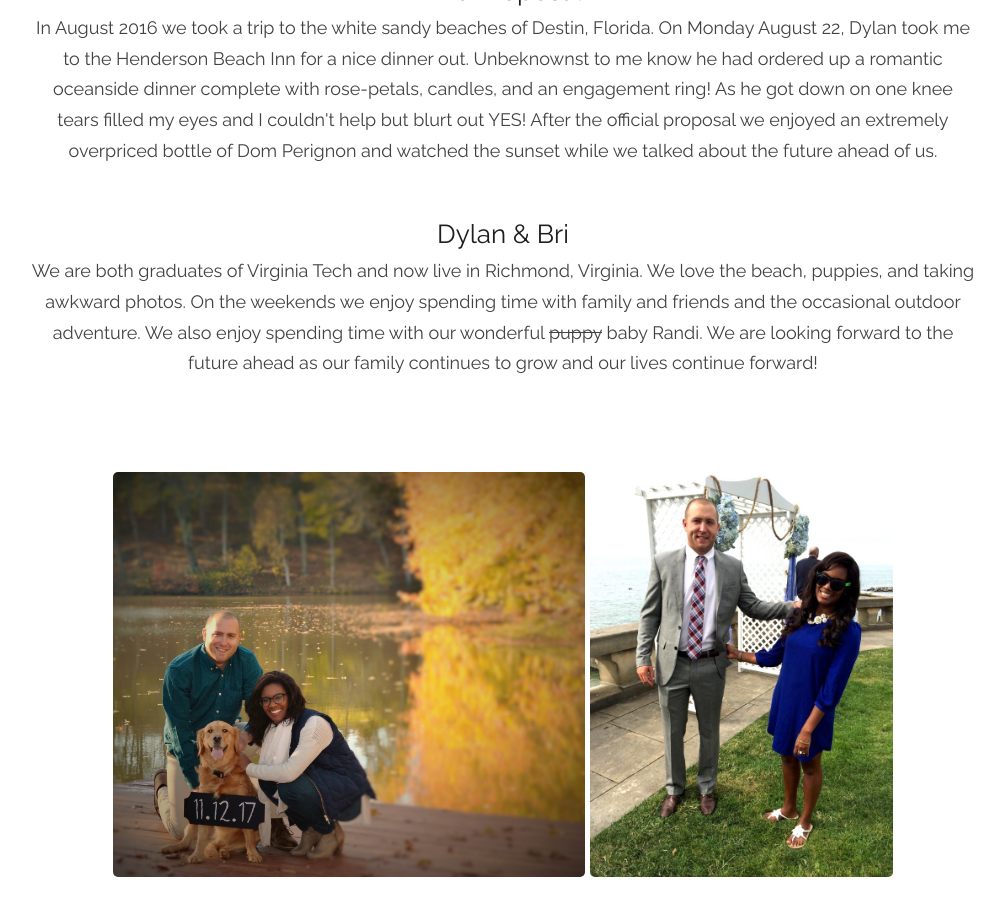
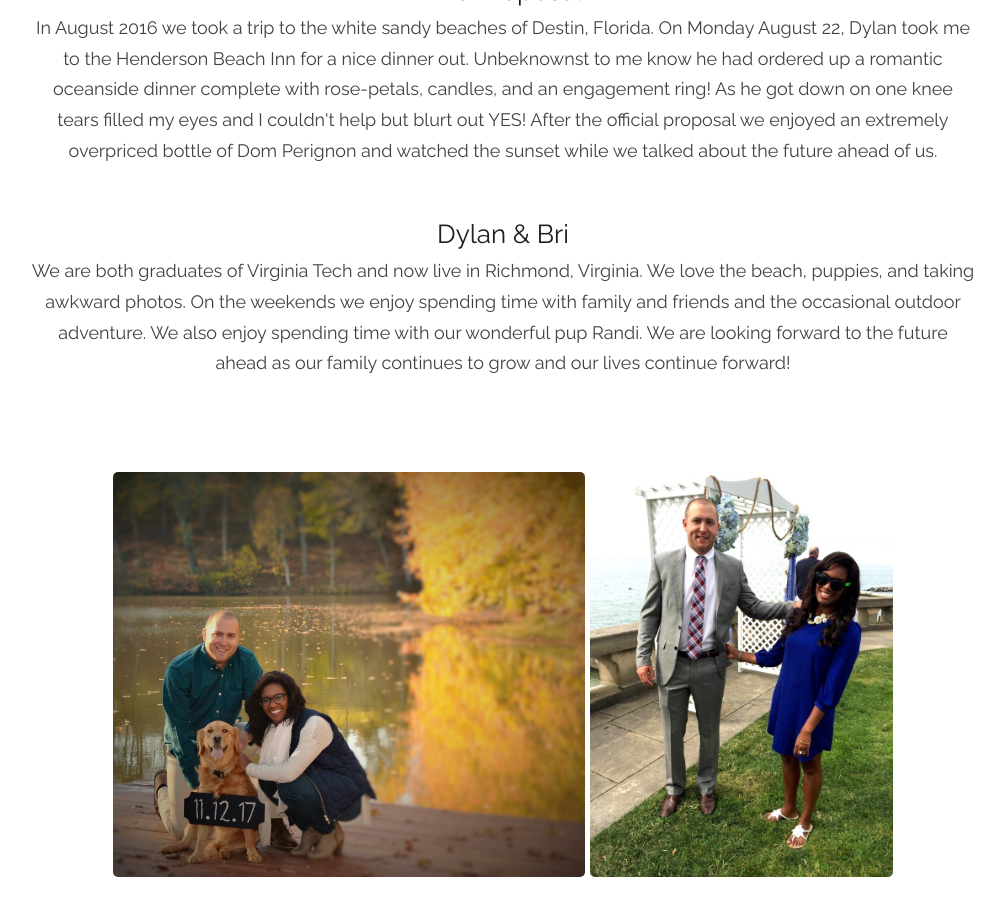
Before and after one commit to bbcrabb/bbcrabb.github.io, a Jekyll site: the page built from _pages/about.md, in a window 1280 px wide and 900 px high, scrolled down 1800 px. Shown: the whole window, without its empty margins (137-1141 px from the left). Built offline with Jekyll 4.4.1, drawn with Linux system fonts in a browser that asks for light colours.

Commit message:
Update about.md

```diff
--- a/_pages/about.md
+++ b/_pages/about.md
@@ -28,7 +28,7 @@ p    {font-size: 18px;  margin: 0px; font-family: 'Raleway', sans-serif !importa
 
 <br>
 <h2>Dylan & Bri </h2>
-<p>We are both graduates of Virginia Tech and now live in Richmond, Virginia. We love the beach, puppies, and taking awkward photos. On the weekends we enjoy spending time with family and friends and the occasional outdoor adventure. We also enjoy spending time with our wonderful <del>puppy</del> baby Randi. We are looking forward to the future ahead as our family continues to grow and our lives continue forward!</p>
+<p>We are both graduates of Virginia Tech and now live in Richmond, Virginia. We love the beach, puppies, and taking awkward photos. On the weekends we enjoy spending time with family and friends and the occasional outdoor adventure. We also enjoy spending time with our wonderful pup Randi. We are looking forward to the future ahead as our family continues to grow and our lives continue forward!</p>
 <br><br>
 </div>
 
```
